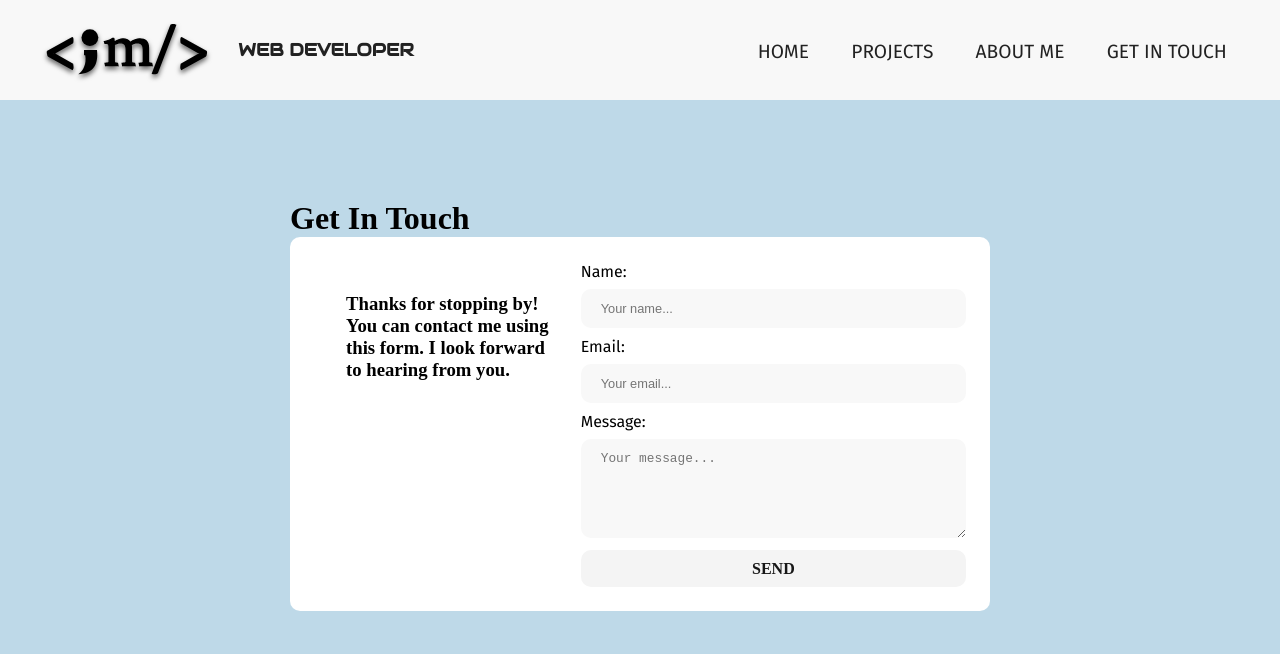
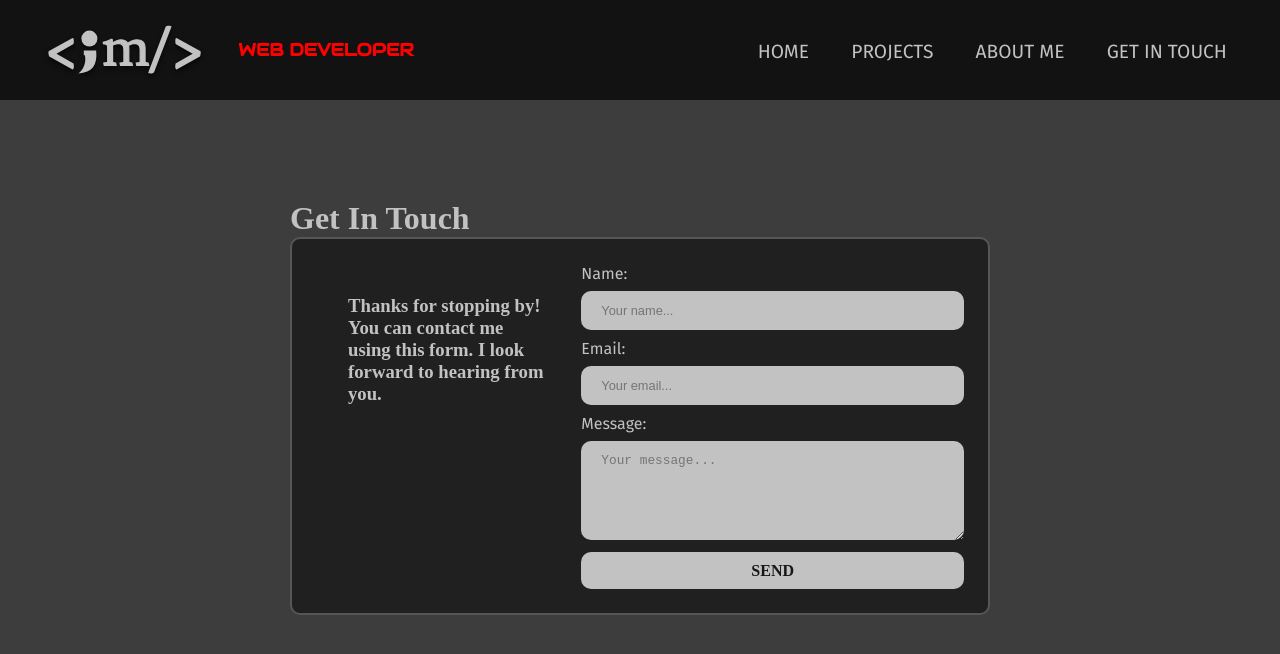
Before and after one commit to Juanmarin444/My_Web_Portfolio, a React (Create React App) app in the folder client/: page /contact in a window 1280 px wide. Shown: the top 654 px of the page. Built offline with nearby package versions, Linux system fonts and the light colour scheme; a web font is replaced by a local one.

Commit message:
Updated appearance

```diff
--- a/client/src/components/NavBar/Logo/styles.css
+++ b/client/src/components/NavBar/Logo/styles.css
@@ -18,7 +18,7 @@
   font-size: 1.1rem;
   margin: 0;
   margin-left: 4px;
-  color: #222;
+  color: red;
   font-weight: 700;
   min-width:180px;
 }
--- a/client/src/components/NavBar/MobileNavLinks/styles.css
+++ b/client/src/components/NavBar/MobileNavLinks/styles.css
@@ -2,7 +2,7 @@
 
 .nav-links-container-r a {
   text-decoration: none;
-  color: #222;
+  color: #c2c2c2;
   font-weight: 500;
   font-size: 1rem;
   text-transform: uppercase;
@@ -11,7 +11,7 @@
 
 .nav-links-container-r a:hover,
 .nav-links-container-r a:focus {
-  color: #5f27b2;
+  color: red;
 }
 
 .nav-links-container-r ul {
@@ -29,7 +29,7 @@
   list-style: none;
   margin: 0;
   padding: 0;
-  background-color: #fff;
+  background-color: #202020;
   width:100%;
   flex-direction: column;
   position: absolute;
--- a/client/src/components/NavBar/NavLinks/styles.css
+++ b/client/src/components/NavBar/NavLinks/styles.css
@@ -1,9 +1,3 @@
-/* .nav-links-container {
-  height: 100%;
-  display: flex;
-  align-items: center;
-} */
-
 .links-wrapper {
   list-style: none;
   margin: 0;
@@ -15,7 +9,7 @@
 .link-item {
   height: 100%;
   padding: 0 1.1em;
-  color: #222;
+  color: #c2c2c2;
   font-weight: 500;
   font-size: 1.2rem;
   align-items: center;
@@ -26,7 +20,7 @@
 }
 
 .link-item:hover {
-  border-top: 4px solid #5f27b2;
+  border-top: 4px solid red;
 }
 
 .link {
--- a/client/src/components/NavBar/styles.css
+++ b/client/src/components/NavBar/styles.css
@@ -1,6 +1,6 @@
 header {
   margin: 0 auto;
-  background: #f8f8f8;
+  background: #121212;
   text-align: center;
   font-family: 'Fira Sans', sans-serif;
 }
--- a/client/src/index.css
+++ b/client/src/index.css
@@ -12,7 +12,8 @@ body {
     sans-serif;
   -webkit-font-smoothing: antialiased;
   -moz-osx-font-smoothing: grayscale;
-  background: #bed9e8;
+  background: #3d3d3d;
+  color: #c2c2c2;
 }
 
 code {
--- a/client/src/pages/ContactPage/styles.css
+++ b/client/src/pages/ContactPage/styles.css
@@ -7,8 +7,9 @@
 .contact__content {
   display: flex;
   justify-content: space-between;
-  background: #ffffff;
+  background: #202020;
   padding: 1.5rem;
+  border: 2px solid #565656;
   border-radius: 10px;
 }
 
@@ -24,7 +25,7 @@ textarea {
   margin: 8px 0;
   border-radius: 10px;
   border: none;
-  background-color: #f8f8f8;
+  background-color: #c2c2c2;
   font-size: .8rem;
 }
 
@@ -35,7 +36,7 @@ textarea {
   text-decoration: none;
   text-align: center;
   color: #171717;
-  background: #f4f4f4;
+  background: #c2c2c2;
   padding: .6rem 1rem;
   font-size: 1rem;
   font-weight: 700;
@@ -44,7 +45,8 @@ textarea {
 }
 
 .form-submit:hover {
-  background: #BEBEE8;
+  background: crimson;
+  color: white;
 }
 
 .contact h1 {
@@ -53,7 +55,6 @@ textarea {
 
 .contact h3 {
   font-family: 'Gugi', cursive;
-  /* font-family: 'Fira Sans', sans-serif; */
 }
 
 .contact-label {
--- a/client/src/pages/HomePage/styles.css
+++ b/client/src/pages/HomePage/styles.css
@@ -1,6 +1,6 @@
 .homepage {
   font-size: 2em;
-  color: #000000;
+  color: #c2c2c2;
   font-family: 'Gugi', cursive;
   width: 100%;
   padding-top: 5rem;
--- a/client/src/pages/ProjectsPage/Project/styles.css
+++ b/client/src/pages/ProjectsPage/Project/styles.css
@@ -1,5 +1,5 @@
 .project {
-  background: white;
+  background: #202020;
   width: 600px;
   padding: 2rem;
   box-shadow: 0 1px 4px rgba(0,0,0,0.4);
@@ -7,6 +7,7 @@
   display: flex;
   flex-direction: column;
   justify-content: space-between;
+  border: 2px solid #565656;
   border-radius: 10px;
   font-family: 'Fira Sans', sans-serif;
 }
@@ -45,7 +46,7 @@
   text-decoration: none;
   text-align: center;
   color: #171717;
-  background: #f4f4f4;
+  background: #c2c2c2;
   padding: .6rem 1rem;
   font-size: 1rem;
   font-weight: 700;
@@ -53,7 +54,8 @@
 }
 
 .info__button:hover {
-  background: #BEBEE8;
+  background: crimson;
+  color: white;
 }
 
 @media (max-width: 1350px) {
```
Also changed, not shown: client/src/images/MainLogo_2.svg, client/src/images/monkeyCartoon.png.
